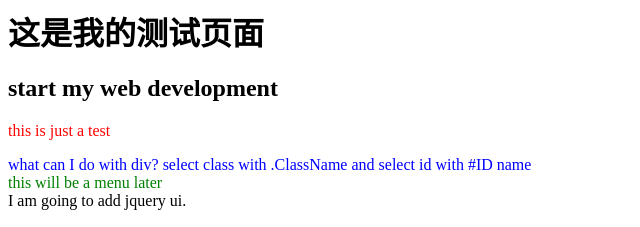
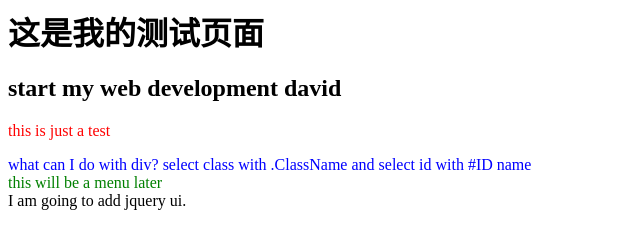
Before and after one commit to davidxifeng/web_playground, a plain HTML site: page static/index.html in a window 1280 px wide. Shown: the top 227 px of the page, 0-640 px from the left. Drawn offline with Linux system fonts and the light colour scheme.

Commit message:
just test commit ;-)

```diff
--- a/static/index.html
+++ b/static/index.html
@@ -10,7 +10,7 @@
 </head>
 <body>
 <h1>这是我的测试页面</h1>
-<h2>start my web development</h2>
+<h2>start my web development david</h2>
 <p> this is just a test</p>
 <div class="jclass" >
     what can I do with div?
```
Also changed, not shown: static/favicon.ico (added), 1 other file.
